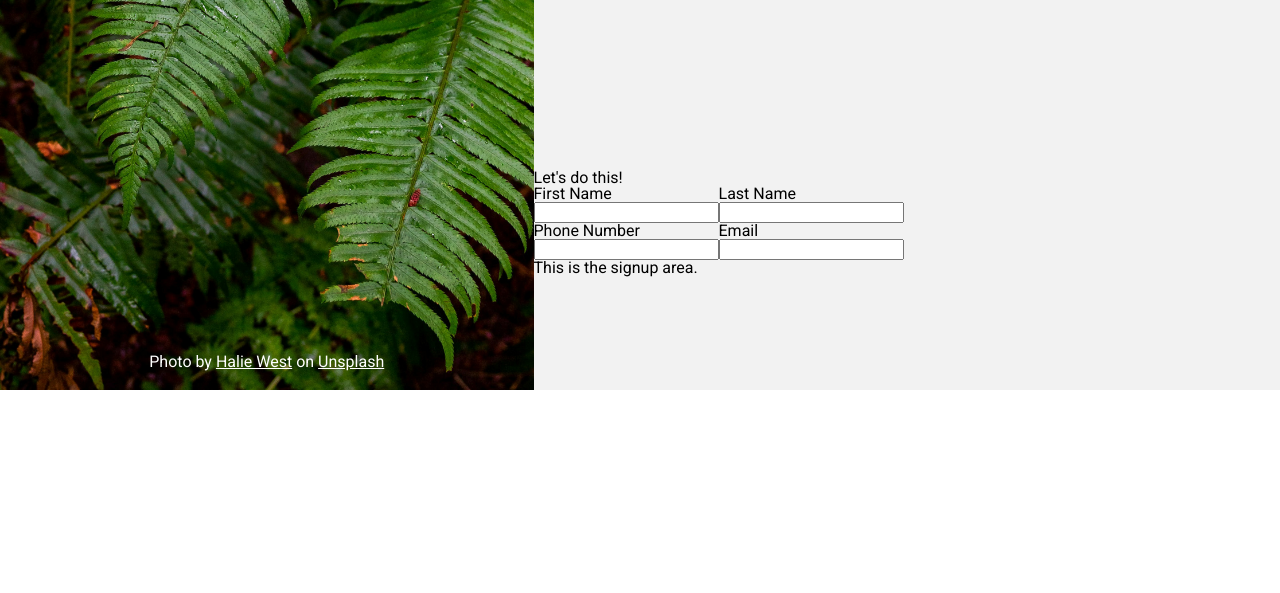
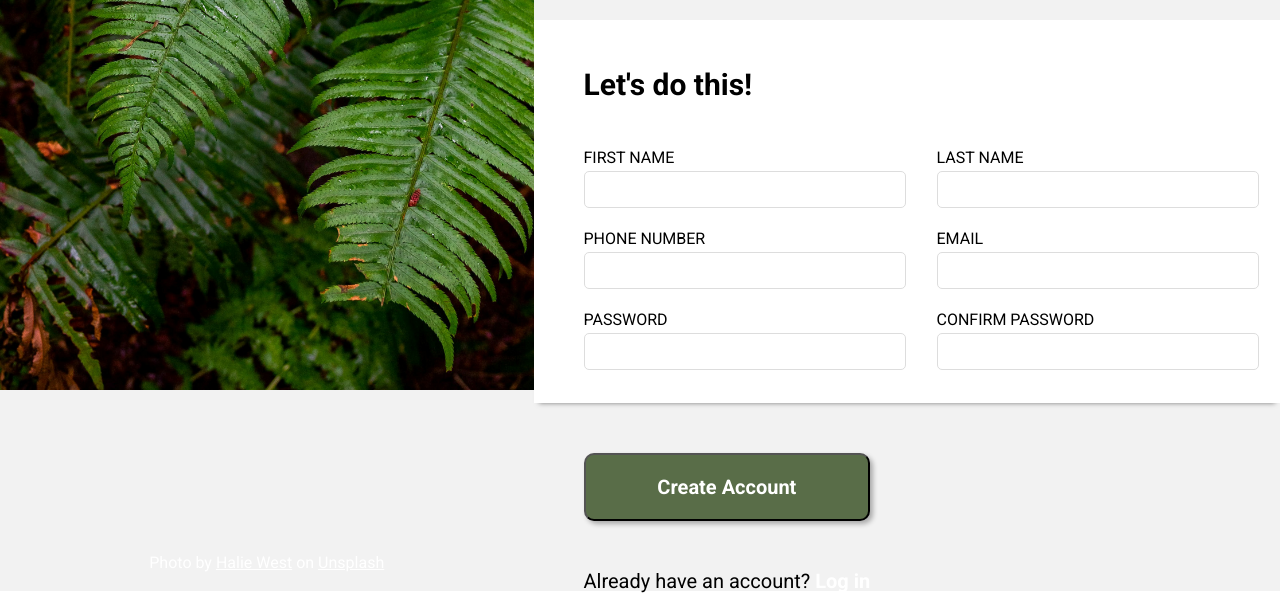
Before and after one commit to dchenkpmg/odin-sign-up, a plain HTML site: page index.html in a window 1280 px wide. Shown: the part 410-1003 px from the top of the page. Before the commit the page ends 800 px from the top, so only its background shows below. Drawn offline with Linux system fonts and the light colour scheme.

Commit message:
update form styling

```diff
--- a/index.html
+++ b/index.html
@@ -45,31 +45,48 @@
           up <i>now</i> to get started. <br /><br />
           You know you want to.
         </div>
+        <div class="login-form">
           <form>
             <legend>Let's do this!</legend>
             <div class="names">
               <div class="first-name">
-              <label for="first_name">First Name</label>
+                <label for="first_name">FIRST NAME</label>
                 <input type="text" id="first_name" name="First Name" />
               </div>
               <div class="last-name">
-              <label for="last_name">Last Name</label>
+                <label for="last_name">LAST NAME</label>
                 <input type="text" id="last_name" name="Last Name" />
               </div>
             </div>
             <div class="details">
               <div class="phone">
-              <label for="phone_number">Phone Number</label>
+                <label for="phone_number">PHONE NUMBER</label>
                 <input type="tel" id="phone_number" name="phone_number" />
               </div>
               <div class="email">
-              <label for="email">Email</label>
+                <label for="email">EMAIL</label>
                 <input type="email" id="email" name="email" />
               </div>
             </div>
+            <div class="security">
+              <div class="password">
+                <label for="password">PASSWORD</label>
+                <input type="password" id="password" name="password" />
+              </div>
+              <div class="confirm">
+                <label for="confirm">CONFIRM PASSWORD</label
+                ><input type="password" id="confirm" name="confirm" />
+              </div>
+            </div>
           </form>
-
-        <div class="signup">This is the signup area.</div>
+        </div>
+        <div class="signup">
+          <button class="create-account">Create Account</button>
+          <div class="account-text">
+            Already have an account?
+            <a class="login-link" href="https://www.google.com">Log in</a>
+          </div>
+        </div>
       </div>
     </div>
     <script src="script.js" async defer></script>
--- a/style.css
+++ b/style.css
@@ -122,7 +122,9 @@ a:link {
 }
 
 .hero {
-    margin: 200px 50px;
+    margin-left: 50px;
+    margin-top: 200px;
+    margin-bottom: 50px;
     font-weight: 900;
     font-size: 30px;
     background-color: var(--my-bg-color);
@@ -138,6 +140,7 @@ a:link {
 .signup {
     background-color: var(--my-bg-color);
 }
+
 .bg-img {
     max-height:100vh;
     margin: 0;
@@ -147,8 +150,17 @@ a:link {
    width: 125px;
 }
 
+legend {
+    margin: 50px;
+    font-weight: 900;
+    font-size: 30px;
+}
+
 .names {
     display: flex;
+    gap: 30px;
+    margin-left: 50px;
+    margin-top: 20px;
 }
 .first-name {
     display:flex;
@@ -162,6 +174,9 @@ a:link {
 
 .details {
     display: flex;
+    gap: 30px;
+    margin-left: 50px;
+    margin-top: 20px;
 }
 
 .phone {
@@ -174,9 +189,78 @@ a:link {
     flex-direction: column;
 }
 
+.security {
+    display: flex;
+    gap: 30px;
+    margin-left: 50px;
+    margin-top: 20px;
+}
 
+.password {
+    display: flex;
+    flex-direction: column;
+}
 
-/* label,input {
-    display:flex;
-    flex-direction:column;
-  } */
+.confirm {
+    display: flex;
+    flex-direction: column;
+}
+
+form {
+    background-color: white;
+}
+
+.login-form {
+    width: 100%;
+    background-color: white ;
+    box-shadow: 0 5px 5px -5px rgba(0,0,0,0.5);
+    padding-bottom: 30px;
+}
+
+.signup {
+    display: flex;
+    flex-direction: column;
+    margin-left: 50px;
+    margin-top: 50px;
+}
+
+button {
+    background-color: #596D48;
+    border-radius: 10px;
+    color: white;
+    padding: 20px 60px;
+    font-size: 20px;
+    font-family: "Roboto", sans-serif;
+    font-weight: 700;
+    box-shadow: 3px 3px 5px rgba(0, 0, 0, 0.3);
+    outline: none;
+}
+
+.account-text {
+    margin-top: 50px;
+    font-weight: 500;
+    font-size: 20px;
+}
+
+.login-link {
+    color: #596D48;
+    text-decoration: none;
+    font-weight: 900;
+}
+
+input {
+    padding: 10px;
+    margin: 5px 1px 3px 0px;
+    border: 1px solid #DDDDDD;
+    border-radius: 5px;
+    font-family: "Roboto", sans-serif;
+    width: 300px;
+}
+
+input:focus {
+    outline: none;
+    padding: 10px;
+    margin: 5px 1px 3px 0px;
+    border: 1px solid blue;
+    box-shadow: 1px 1px 1px 1px black;
+}
```
Lines whose indentation alone changed are shown as unchanged.
